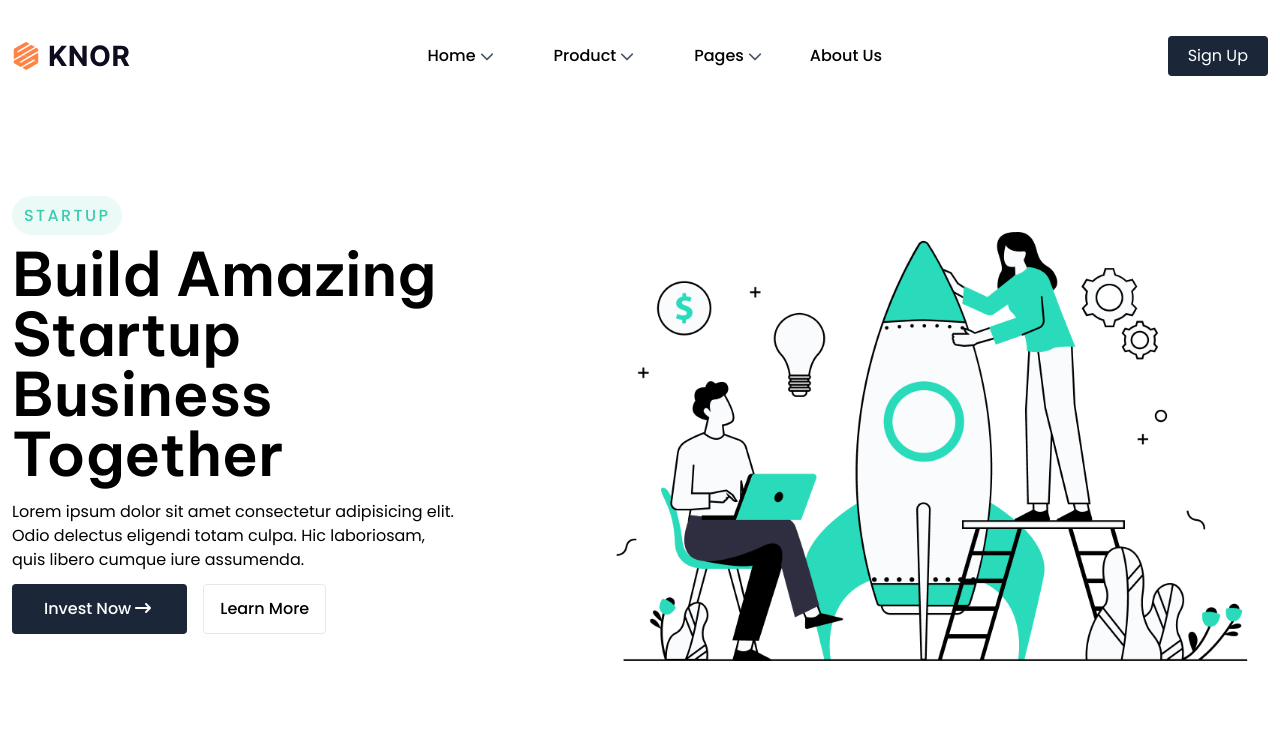
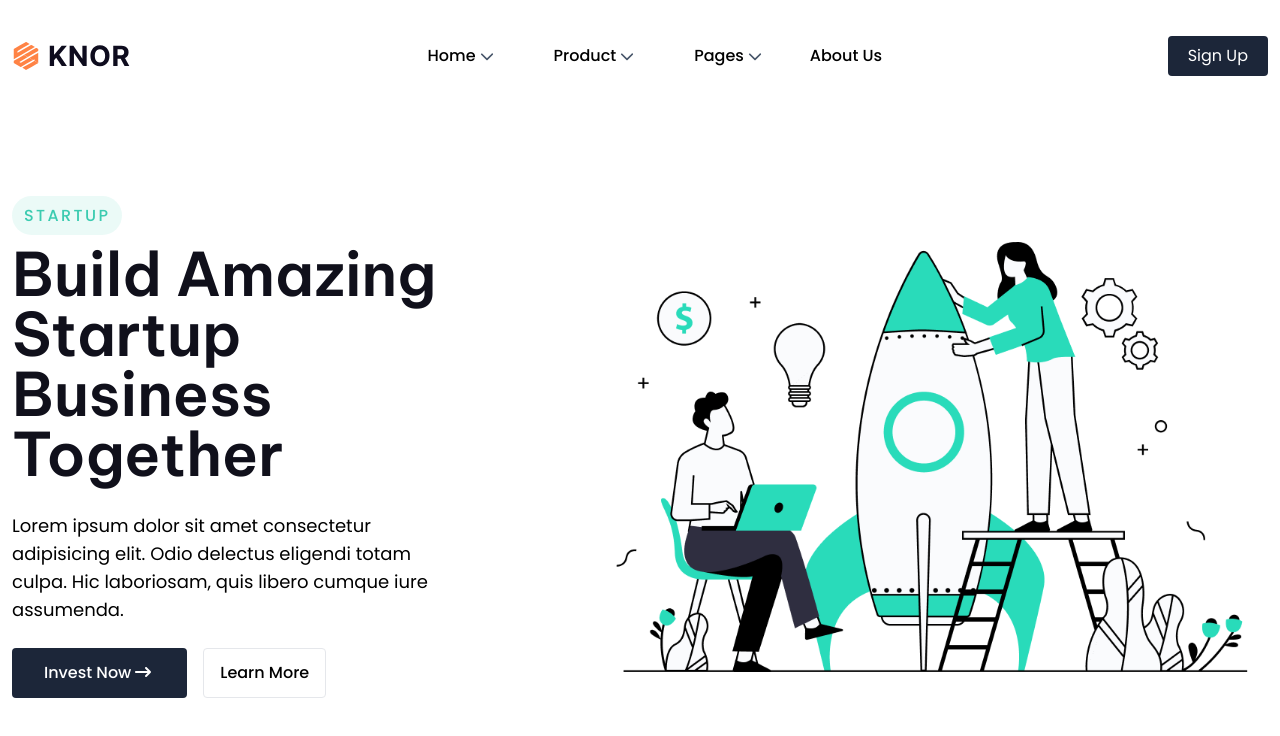
Before and after one commit to LeaReXx/React-Startup, a React (Create React App) app: page / in a window 1280 px wide. Shown: the top 736 px of the page. Built offline with nearby package versions, Linux system fonts and the light colour scheme.

Commit message:
some style was changed in `header-main`

```diff
--- a/src/header/header.css
+++ b/src/header/header.css
@@ -28,5 +28,4 @@ nav.active {
   visibility: visible !important;
   top: 2rem;
   opacity: 1;
-
 }
--- a/src/header/main/header-main.jsx
+++ b/src/header/main/header-main.jsx
@@ -2,35 +2,39 @@ import React from "react";
 import { FontAwesomeIcon } from "@fortawesome/react-fontawesome";
 export default function HeaderMain() {
   return (
-    <div className="flex flex-col pt-28 lg:flex-row lg:justify-between">
+    <div className="flex flex-col pt-28 lg:flex-row lg:justify-between lg:items-center">
       <div className="md:text-left max-w-md mx-auto md:mx-0">
         <h4 className="text-[#3BCBB0] bg-[#3acbb01a] py-2 px-3 rounded-full tracking-[.15em] font-medium inline">
           STARTUP
         </h4>
-        <h1 className="text-4xl md:text-5xl lg:text-6xl my-4 font-semibold leading-tight">
+        <h1 className="text-4xl md:text-5xl lg:text-6xl my-4 font-semibold leading-tight text-[#10101B]">
           Build Amazing Startup Business Together
         </h1>
 
-        <p className="font-normal text-base">
+        <p className="font-normal text-lg py-1 lg:py-3">
           Lorem ipsum dolor sit amet consectetur adipisicing elit. Odio delectus
           eligendi totam culpa. Hic laboriosam, quis libero cumque iure
           assumenda.
         </p>
         <div className="flex flex-col my-3 gap-4 md:flex-row">
-          <button className="bg-[#1C2639] text-white py-3 rounded font-medium md:px-8">
+          <button className="bg-[#1C2639] text-white py-3 rounded font-medium md:px-8 smooth-trans hover:bg-[#3BCBB0]">
             Invest Now
             <FontAwesomeIcon
               icon="fa-solid fa-arrow-right-long"
               className="px-1"
             />
           </button>
-          <button className="border py-3 rounded font-medium md:px-4">
+          <button className="border py-3 rounded font-medium md:px-4 smooth-trans hover:bg-[#3BCBB0] hover:text-white">
             Learn More
           </button>
         </div>
       </div>
       <div className="p-5 my-2 lg:max-w-2xl 2xl:max-w-3xl">
-        <img src="./img/startup-banner.png" alt="Startup banner" className="w-full" />
+        <img
+          src="./img/startup-banner.png"
+          alt="Startup banner"
+          className="w-full"
+        />
       </div>
     </div>
   );
```
